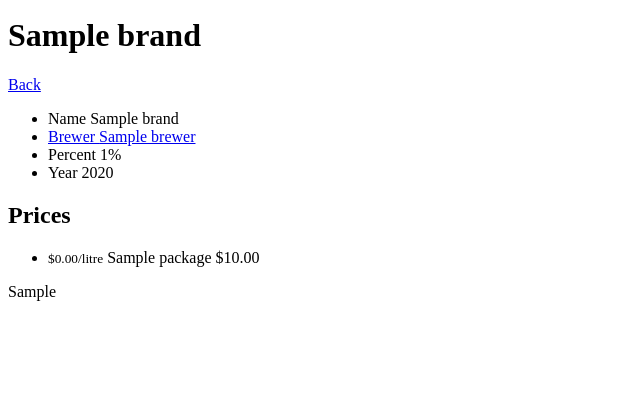
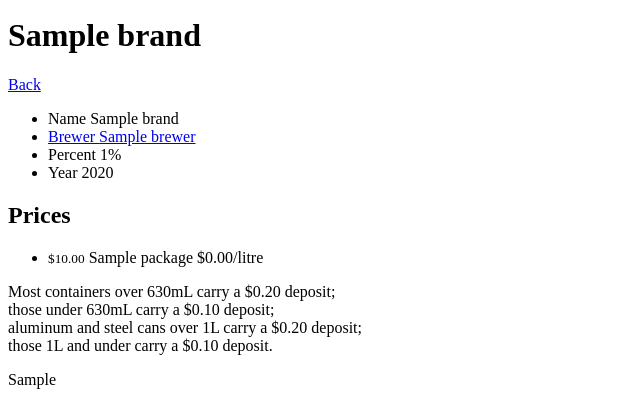
Before and after one commit to ryan953/BierFrau, a CakePHP app: template app/views/brands/jqt/view.ctp in a window 1280 px wide. Shown: the part 392-800 px from the top of the page, without its empty margins (0-640 px from the left). Run offline with PHP 8.4 and a stand-in for CakePHP, Linux system fonts and the light colour scheme; the template is opened without the code that fills it: most values are stand-ins (such as "Sample title", 1, 10 or a date in 2020); data that the repository does not hold is empty; some libraries are stand-ins or nearby versions.

Commit message:
added a message about deposit prices to brands/view got started on brewers/view
git-svn-id: http://svn.ryan953.com/bierfrau/trunk@7 ab78dbeb-6980-4a63-a8ef-b2d301e56650

```diff
--- a/app/views/brands/jqt/view.ctp
+++ b/app/views/brands/jqt/view.ctp
@@ -30,9 +30,9 @@
 	<ul class="rounded">
 		<?php foreach($brand['Price'] as $price) { ?>
 			<li>
-				<small>$<?php echo number_format($price['price_per_litre'], 2) ?>/litre</small>
+				<small>$<?php echo number_format($price['amount'], 2) ?></small>
 				<span class="name"><?php echo $price['Package']['name'] ?></span>
-				<span class="val">$<?php echo number_format($price['amount'], 2) ?></span>
+				<span class="val">$<?php echo number_format($price['price_per_litre'], 2) ?>/litre</span>
 			</li>
 		<?php } ?>
 
@@ -44,8 +44,17 @@
 		<!-- ['Price'][0-n]['Location']['name']-->
 		<!-- ['Price'][0-n]['timestamp'] -->
 	</ul>
+
+	<div class="info">
+		<p>
+		Most containers over 630mL carry a $0.20 deposit;<br/>
+		those under 630mL carry a $0.10 deposit;<br/>
+		aluminum and steel cans over 1L carry a $0.20 deposit;<br/>
+		those 1L and under carry a $0.10 deposit.
+		<!--
+		http://www.bagitback.ca/bagitback/en/residential/faq.shtml
+		http://www.thebeerstore.ca/storesandproducts-kegs.html
+		-->
+		</p>
+	</div>
 </div>
-
-<?php
-pr($brand);
-?>
```
Also changed, not shown: app/controllers/brewers_controller.php (+13 -0 lines), 2 other files.
